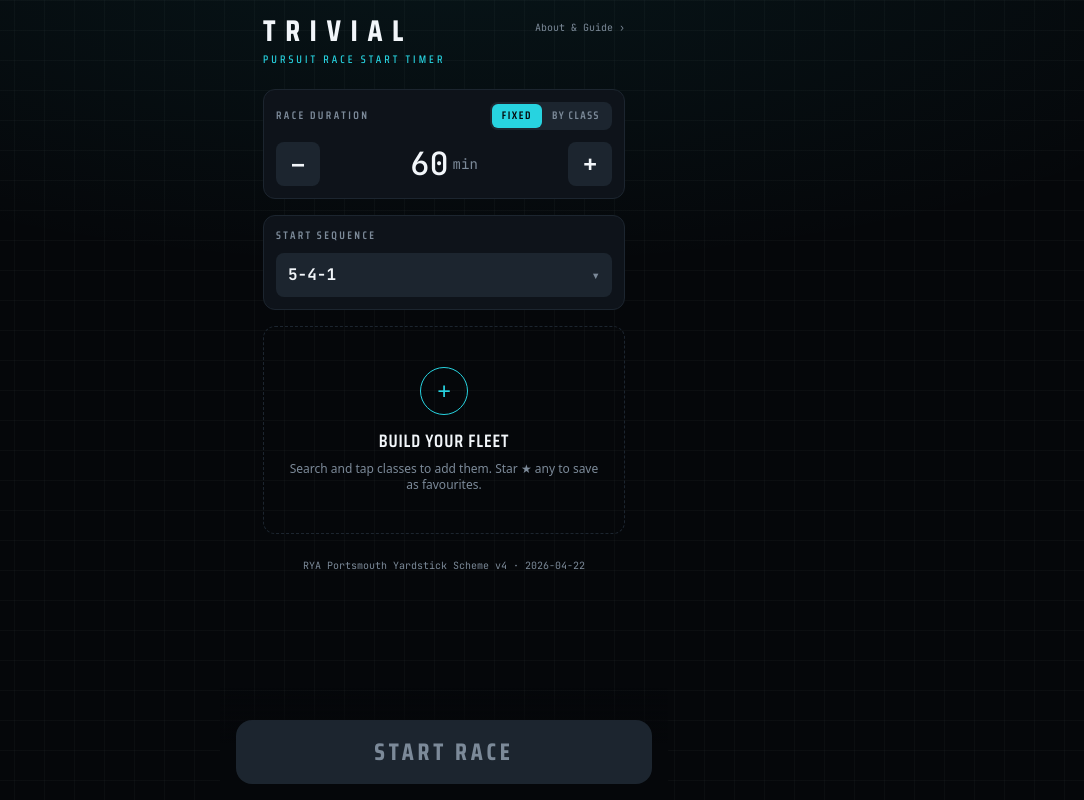
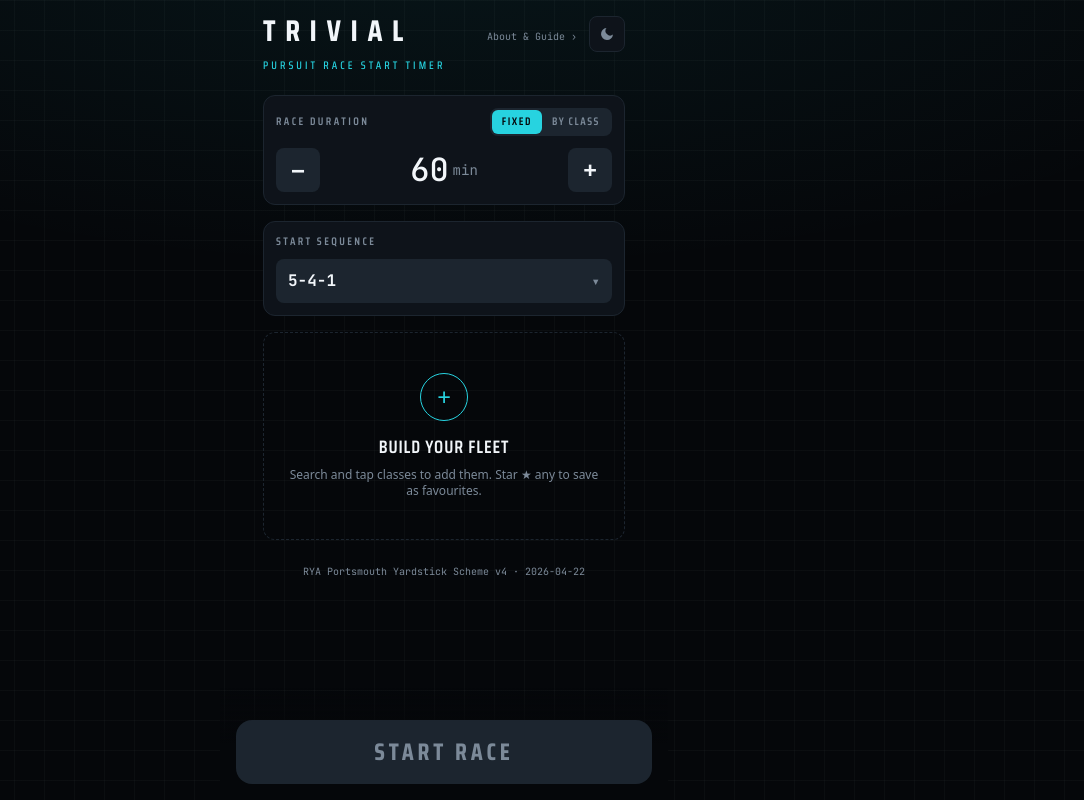
Before and after one commit to therealJonSnow/trivial, a Next.js app: page / in a window 1280 px wide. Shown: the whole page, without its empty margins (196-1280 px from the left). Built offline with nearby package versions, Linux system fonts and the light colour scheme.

Commit message:
light mode added

```diff
--- a/src/app/globals.css
+++ b/src/app/globals.css
@@ -2,8 +2,46 @@
 @tailwind components;
 @tailwind utilities;
 
-:root {
+/* ---- Theme palettes ------------------------------------------------------ */
+/* Dark is the default (and applies whenever no theme class is present); `.light`
+   overrides it. An inline script in the document head sets `.dark`/`.light` on
+   <html> before first paint (saved choice, else device preference), so there's
+   no flash. Light mode deepens the accent fills so existing `text-ground`-on-
+   fill markup keeps its contrast once `ground` becomes light. */
+:root,
+.dark {
+  color-scheme: dark;
+  --color-ground: #05070a; /* near-black background */
+  --color-panel: #0e131a;
+  --color-panel-2: #131b24;
+  --color-line: #1c252f;
+  --color-ink: #f2f6fa;
+  --color-muted: #7c8a99;
+  --color-imminent: #ffb000;
+  --color-started: #3ddc84;
+  --color-next: #ffffff;
+  --color-danger: #ff5247;
+  --color-signal: #27d3e0;
+  /* instrument-surface decoration */
+  --grid-line: rgba(124, 138, 153, 0.05);
+  --horizon-glow: rgba(39, 211, 224, 0.07);
+}
+
+.light {
   color-scheme: light;
+  --color-ground: #eef3f8; /* light blue-grey page */
+  --color-panel: #ffffff;
+  --color-panel-2: #e6edf3;
+  --color-line: #ccd8e2;
+  --color-ink: #0b1722;
+  --color-muted: #586775;
+  --color-imminent: #b45e00; /* deep amber — light text reads on the fill */
+  --color-started: #157f47;
+  --color-next: #0b1722; /* max emphasis = darkest on a light ground */
+  --color-danger: #c62a20;
+  --color-signal: #0e7c8a; /* deep teal */
+  --grid-line: rgba(80, 100, 120, 0.08);
+  --horizon-glow: rgba(14, 124, 138, 0.06);
 }
 
 html,
@@ -28,13 +66,9 @@ body {
 .instrument-bg {
   background-color: theme("colors.ground");
   background-image:
-    radial-gradient(
-      120% 70% at 50% -8%,
-      rgba(39, 211, 224, 0.07),
-      transparent 60%
-    ),
-    linear-gradient(rgba(124, 138, 153, 0.05) 1px, transparent 1px),
-    linear-gradient(90deg, rgba(124, 138, 153, 0.05) 1px, transparent 1px);
+    radial-gradient(120% 70% at 50% -8%, var(--horizon-glow), transparent 60%),
+    linear-gradient(var(--grid-line) 1px, transparent 1px),
+    linear-gradient(90deg, var(--grid-line) 1px, transparent 1px);
   background-size:
     100% 100%,
     30px 30px,
--- a/src/app/layout.tsx
+++ b/src/app/layout.tsx
@@ -38,7 +38,8 @@ export const metadata: Metadata = {
 };
 
 export const viewport: Viewport = {
-  themeColor: "#05070a",
+  // theme-color is set by the bootstrap script below so it matches the resolved
+  // light/dark theme rather than being pinned to one value.
   width: "device-width",
   initialScale: 1,
   maximumScale: 1,
@@ -46,11 +47,25 @@ export const viewport: Viewport = {
   viewportFit: "cover",
 };
 
+/**
+ * Runs before first paint: applies the saved theme (else device preference) to
+ * <html> so there's no flash of the wrong palette. Mirrors `resolveInitialTheme`
+ * + `applyTheme` in lib/theme.ts (kept inline because it must run pre-hydration).
+ */
+const themeBootstrap = `(function(){try{var t=localStorage.getItem('trivial.theme');if(t!=='light'&&t!=='dark'){t=window.matchMedia('(prefers-color-scheme: dark)').matches?'dark':'light';}var r=document.documentElement;r.classList.add(t);r.style.colorScheme=t;var m=document.createElement('meta');m.name='theme-color';m.content=t==='light'?'#eef3f8':'#05070a';document.head.appendChild(m);}catch(e){document.documentElement.classList.add('dark');}})();`;
+
 export default function RootLayout({
   children,
 }: Readonly<{ children: React.ReactNode }>) {
   return (
-    <html lang="en-GB" className={`${display.variable} ${mono.variable}`}>
+    <html
+      lang="en-GB"
+      className={`${display.variable} ${mono.variable}`}
+      suppressHydrationWarning
+    >
+      <head>
+        <script dangerouslySetInnerHTML={{ __html: themeBootstrap }} />
+      </head>
       <body>
         {children}
         <ServiceWorker />
--- a/src/components/SetupScreen.tsx
+++ b/src/components/SetupScreen.tsx
@@ -14,6 +14,7 @@ import {
 import { START_SEQUENCE_OPTIONS, type StartSequence } from "@/lib/timer";
 import { DurationCard } from "./DurationCard";
 import { ScheduleList } from "./ScheduleList";
+import { ThemeToggle } from "./ThemeToggle";
 import { ClassPicker } from "./ClassPicker";
 import { StartConfirm } from "./StartConfirm";
 
@@ -92,12 +93,15 @@ export function SetupScreen() {
           <h1 className="font-display text-3xl font-bold uppercase leading-none tracking-[0.32em] text-ink">
             Trivial
           </h1>
+          <div className="flex items-center gap-3">
             <Link
               href="/about"
               className="mt-1 font-mono text-[10px] tabular-nums text-muted underline-offset-2 active:text-ink"
             >
               About & Guide ›
             </Link>
+            <ThemeToggle />
+          </div>
         </div>
         <p className="mt-1.5 font-display text-[11px] font-medium uppercase tracking-[0.28em] text-signal">
           Pursuit race start timer
--- /dev/null
+++ b/src/components/ThemeToggle.tsx
@@ -0,0 +1,42 @@
+"use client";
+
+import { useTheme } from "@/lib/theme";
+
+/**
+ * Light/dark toggle. The active theme is resolved pre-hydration by the bootstrap
+ * script (saved choice, else device preference); this button flips and persists
+ * an explicit override. Shows the current theme's glyph (sun in light, moon in
+ * dark) and tap-toggles to the other.
+ */
+export function ThemeToggle({ className = "" }: { className?: string }) {
+  const { theme, toggle } = useTheme();
+  const isDark = theme === "dark";
+
+  return (
+    <button
+      type="button"
+      onClick={toggle}
+      aria-label={isDark ? "Switch to light theme" : "Switch to dark theme"}
+      title={isDark ? "Switch to light theme" : "Switch to dark theme"}
+      className={`flex h-9 w-9 items-center justify-center rounded-lg border border-line bg-panel text-muted active:bg-line active:text-ink ${className}`}
+    >
+      {isDark ? (
+        // moon
+        <svg width="16" height="16" viewBox="0 0 24 24" fill="none" aria-hidden>
+          <path
+            d="M21 12.8A9 9 0 1 1 11.2 3a7 7 0 0 0 9.8 9.8Z"
+            fill="currentColor"
+          />
+        </svg>
+      ) : (
+        // sun
+        <svg width="16" height="16" viewBox="0 0 24 24" fill="none" aria-hidden>
+          <circle cx="12" cy="12" r="4.2" fill="currentColor" />
+          <g stroke="currentColor" strokeWidth="1.8" strokeLinecap="round">
+            <path d="M12 2.5v2.4M12 19.1v2.4M4.2 4.2l1.7 1.7M18.1 18.1l1.7 1.7M2.5 12h2.4M19.1 12h2.4M4.2 19.8l1.7-1.7M18.1 5.9l1.7-1.7" />
+          </g>
+        </svg>
+      )}
+    </button>
+  );
+}
--- /dev/null
+++ b/src/lib/theme.ts
@@ -0,0 +1,76 @@
+"use client";
+
+import { useCallback, useState } from "react";
+
+export type Theme = "light" | "dark";
+
+/** localStorage key — must match the inline bootstrap script in layout.tsx. */
+export const THEME_KEY = "trivial.theme";
+
+/** Status-bar / PWA chrome colour per theme (mirrors --color-ground). */
+const META_COLOR: Record<Theme, string> = { dark: "#05070a", light: "#eef3f8" };
+
+/** Device preference, defaulting to dark when matchMedia is unavailable. */
+export function systemTheme(): Theme {
+  return typeof window !== "undefined" &&
+    window.matchMedia("(prefers-color-scheme: dark)").matches
+    ? "dark"
+    : "light";
+}
+
+function storedTheme(): Theme | null {
+  try {
+    const t = localStorage.getItem(THEME_KEY);
+    return t === "light" || t === "dark" ? t : null;
+  } catch {
+    return null;
+  }
+}
+
+/** The theme the bootstrap script already applied to <html> (read from the DOM). */
+function currentTheme(): Theme {
+  if (typeof document === "undefined") return "dark";
+  return document.documentElement.classList.contains("light") ? "light" : "dark";
+}
+
+/** Apply a theme to the document: swap the class, color-scheme, and theme-color. */
+export function applyTheme(theme: Theme): void {
+  const root = document.documentElement;
+  root.classList.remove("light", "dark");
+  root.classList.add(theme);
+  root.style.colorScheme = theme;
+  let meta = document.querySelector<HTMLMetaElement>('meta[name="theme-color"]');
+  if (!meta) {
+    meta = document.createElement("meta");
+    meta.name = "theme-color";
+    document.head.appendChild(meta);
+  }
+  meta.content = META_COLOR[theme];
+}
+
+/**
+ * Reads the active theme (set pre-hydration by the bootstrap script) and exposes
+ * a toggle that persists the explicit choice. Initialising from the DOM class
+ * keeps the toggle icon correct on the very first render — no flash.
+ */
+export function useTheme(): { theme: Theme; toggle: () => void } {
+  const [theme, setTheme] = useState<Theme>(currentTheme);
+
+  const toggle = useCallback(() => {
+    setTheme((prev) => {
+      const next: Theme = prev === "dark" ? "light" : "dark";
+      applyTheme(next);
+      try {
+        localStorage.setItem(THEME_KEY, next);
+      } catch {
+        /* private mode / storage disabled — theme still applies for this session */
+      }
+      return next;
+    });
+  }, []);
+
+  return { theme, toggle };
+}
+
+// Re-exported only so the bootstrap script and tests can share the resolution rule.
+export const resolveInitialTheme = (): Theme => storedTheme() ?? systemTheme();
--- a/tailwind.config.ts
+++ b/tailwind.config.ts
@@ -2,27 +2,29 @@ import type { Config } from "tailwindcss";
 
 /**
  * Trivial — "maritime instrument" theme.
- * Near-black ground, high-contrast numerals, instrument colour semantics.
+ * High-contrast numerals, instrument colour semantics. Concrete colour values
+ * live as CSS variables in globals.css so the palette can swap between the dark
+ * (near-black, default) and light themes; the names + semantics are unchanged.
  */
 const config: Config = {
   content: ["./src/**/*.{ts,tsx}"],
   theme: {
     extend: {
       colors: {
-        ground: "#05070a", // near-black background
-        panel: "#0e131a", // raised surface
-        "panel-2": "#131b24", // second-level raised surface (chips, sticky bars)
-        line: "#1c252f", // hairlines / borders
-        ink: "#f2f6fa", // primary high-contrast text
-        muted: "#7c8a99", // dim / upcoming-later
+        ground: "var(--color-ground)", // page background
+        panel: "var(--color-panel)", // raised surface
+        "panel-2": "var(--color-panel-2)", // second-level raised surface (chips, sticky bars)
+        line: "var(--color-line)", // hairlines / borders
+        ink: "var(--color-ink)", // primary high-contrast text
+        muted: "var(--color-muted)", // dim / upcoming-later
         // instrument status semantics
-        imminent: "#ffb000", // amber — starting / imminent / the active gun
-        started: "#3ddc84", // green — started / done
-        next: "#ffffff", // the very next start (max bright)
-        danger: "#ff5247", // destructive confirm fill
+        imminent: "var(--color-imminent)", // amber — starting / imminent / the active gun
+        started: "var(--color-started)", // green — started / done
+        next: "var(--color-next)", // the very next start (max emphasis)
+        danger: "var(--color-danger)", // destructive confirm fill
         // maritime accent — interactive chrome & selection (kept distinct from the
         // race-critical amber so "selected" never reads as "starting").
-        signal: "#27d3e0", // chart-plotter cyan
+        signal: "var(--color-signal)", // chart-plotter cyan
       },
       fontFamily: {
         // squared signage display for headings / labels / buttons
```
Lines whose indentation alone changed are shown as unchanged.
